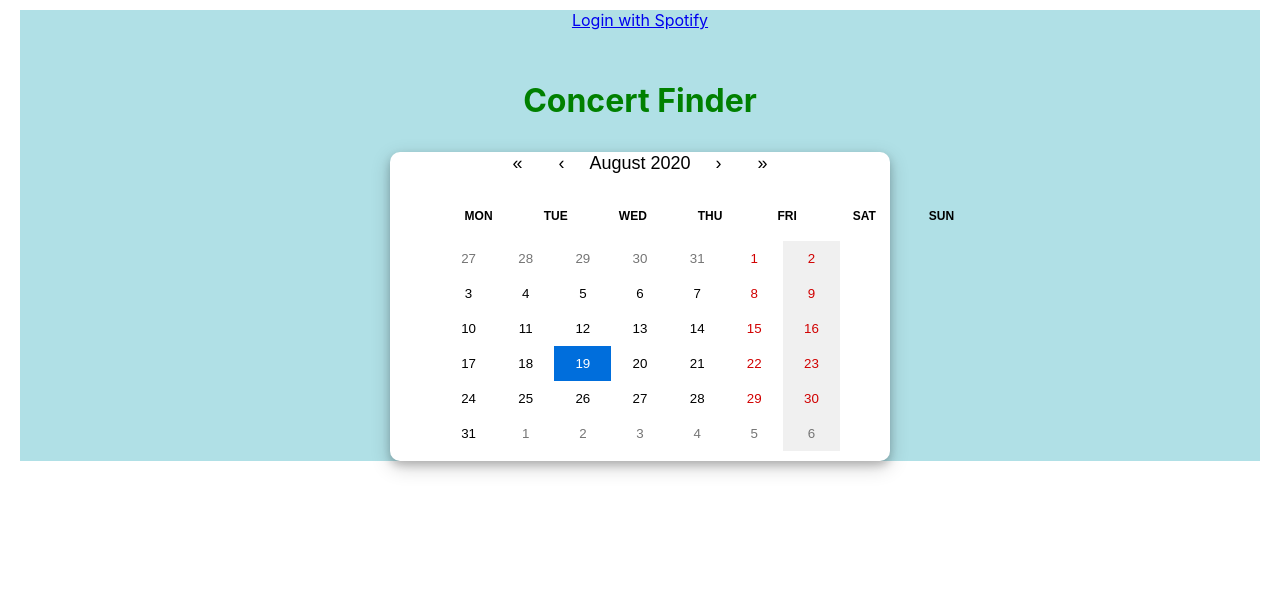
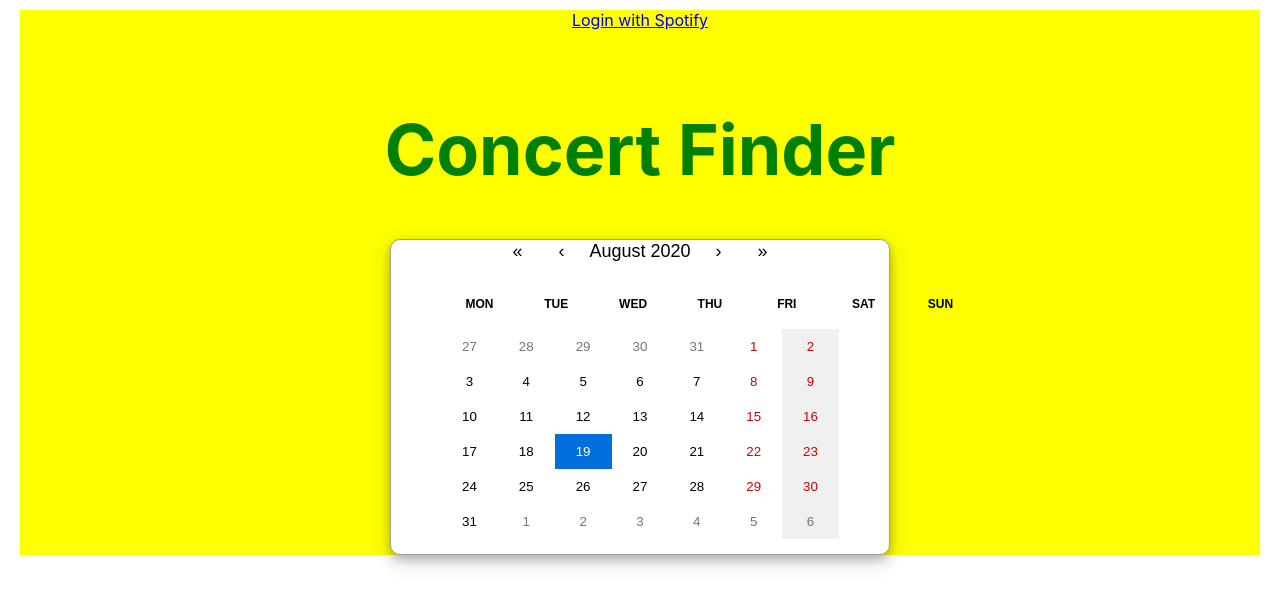
Before and after one commit to omizrahi99/ConcertFinder, a React (Create React App) app in the folder client/: page / in a window 1280 px wide. Shown: the top 606 px of the page. Built offline with nearby package versions, Linux system fonts and the light colour scheme; no server answers; what spotify-web-api-js would draw is missing.

Commit message:
mh few minor edits

```diff
--- a/client/src/App.css
+++ b/client/src/App.css
@@ -1,6 +1,6 @@
 .App {
   text-align: center;
-  background-color: powderblue;
+  background-color: pow;
 }
 
 .App-logo {
@@ -60,3 +60,12 @@ button {
   margin-left: 0;
   padding-left: 0;
 }
+
+.react-calendar {
+  width: 350px;
+  max-width: 100%;
+  background: black;
+  border: 1px solid #a0a096;
+  font-family: Arial, Helvetica, sans-serif;
+  line-height: 1.500em;
+}
--- a/client/src/App.js
+++ b/client/src/App.js
@@ -26,7 +26,6 @@ class App extends Component {
       clicked: false,
       tileContent: null,
       location: "",
-      searchLocation:"",
       concertInfo: {time:["5:00", "6:00", "7:00"], venue:["HOLLYWOOD BOWL", "WELLS FARGO CENTER", "BARCLAY CENTER"], price:["50$", "60$", "70$"], link:["www.ticketmaster.com", "www.stubhub.com", "www.ticketmaster.com"]}
     };
     this.getHashParams=this.getHashParams.bind(this)
@@ -133,7 +132,7 @@ class App extends Component {
   render() {
     this.getTopArtists();
     return (
-      <div className='App'>
+      <div className='App' style={{backgroundColor: 'yellow'}}>
         <div>
           {!(this.state.loggedIn) ? <a href='http://localhost:8888'> Login with Spotify </a> : <a href='http://localhost:8888'> Log out </a>}
           {this.state.nowPlaying.name==="" ? null : <div>Now Playing: {this.state.nowPlaying.name}</div>}
@@ -147,7 +146,7 @@ class App extends Component {
           )}
         </div>
         <div>
-          <h1 style={{color: 'green'}}> Concert Finder </h1>
+          <h1 style={{color: 'green', fontSize: '70px'}}> Concert Finder </h1>
           {this.state.loggedIn ? <Forms /> : null}
           <ReactCalendar topArtist={this.state.artistNames} tileContent={this.state.artistNames} handleClick={this.handleClick} loggedIn={this.state.loggedIn}/>
         </div>
--- a/client/src/components/ConcertCard.js
+++ b/client/src/components/ConcertCard.js
@@ -4,7 +4,7 @@ import React from "react";
 function ConcertCard(props) {
 
   return (
-        <div class="card" style={{backgroundColor: 'yellow'}}>
+        <div class="card" style={{backgroundColor: 'aqua'}}>
           <p>{props.topArtist}: </p>
           <img src={props.photoArtist} style={{ height: 150 }} />
           <p>Time: {props.time}</p>
--- a/client/src/components/Forms.js
+++ b/client/src/components/Forms.js
@@ -7,7 +7,7 @@ class Forms extends React.Component{
   constructor(props){
     super(props)
     this.state = {
-      searchLocation: ""
+      location: ""
     }
   }
 
@@ -15,7 +15,7 @@ class Forms extends React.Component{
     event.preventDefault()
     ReactDOM.render(
       <div>
-        {this.state.searchLocation ? <h1 className='locationStyle'>Concert Location: {this.state.searchLocation.toUpperCase()}</h1> : null}
+        {this.state.location ? <h1 className>Concert Location: {this.state.location.toUpperCase()}</h1> : null}
       </div>,
       document.getElementById('after')
     );
@@ -30,15 +30,15 @@ class Forms extends React.Component{
   }
 
   render(){
-    const {searchLocation} = this.state
+    const {location} = this.state
     const styling = {
-      color: 'white', backgroundColor: 'green', border: 'none', padding: '3px', paddingRight: '5px', paddingLeft: '5px', borderRadius: '5px', fontFamily: 'serif'
+      color: 'white', backgroundColor: 'green', border: 'none', padding: '3px', paddingRight: '5px', paddingLeft: '5px', borderRadius: '5px', fontFamily: 'serif', fontSize: '27px'
     }
     return (
       <form onSubmit={this.handleSubmit}>
         <div>
-          <label style={{color: 'blue', fontFamily: 'serif'}}>Location: </label>
-            <input type='text' value={searchLocation} name="searchLocation" onChange={this.changeHandler} placeholder="Enter Location"/>
+          <label style={{color: 'blue', fontFamily: 'serif', fontSize: '35px'}}>Location: </label>
+            <input style={{height: '30px', width: '200px', fontSize: '20px'}} type='text' value={location} name="location" onChange={this.changeHandler} placeholder="Enter Location"/>
           <button style={styling} type='submit'>Search</button>
         </div>
       </form>
--- a/client/src/components/ReactCalendar.js
+++ b/client/src/components/ReactCalendar.js
@@ -15,7 +15,7 @@ function ReactCalendar(props) {
       <Calendar
         onChange={onChange}
         value={date}
-        className='calendar'
+        className='react-calendar'
         tileContent={props.tileContent}
         tileDisabled={({ date }) => date.getDay() === 0}
         onClickDay={props.handleClick}
```
